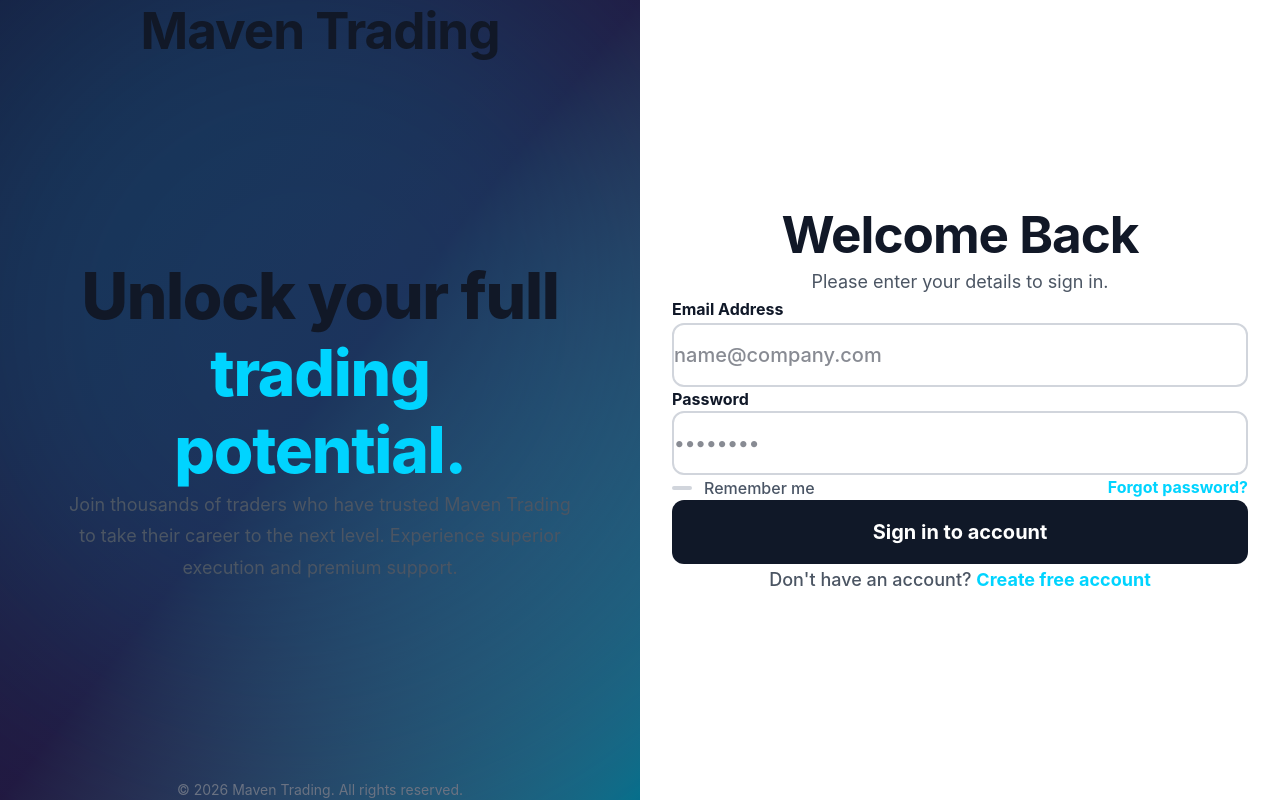
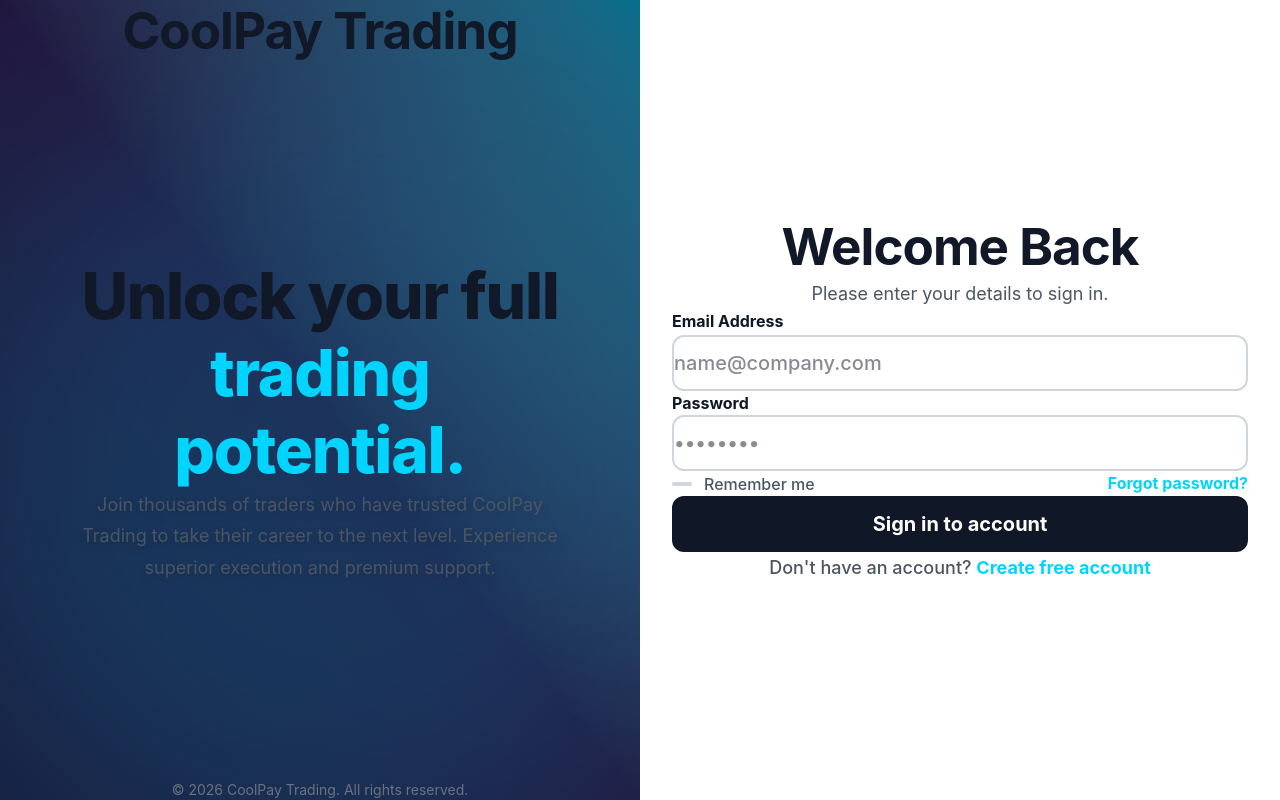
Before and after one commit to Bigmehelen/TradingAppFrontEnd, a Next.js app in the folder trading-app/: page /auth/login in a window 1280 px wide. Built offline with nearby package versions, Linux system fonts and the light colour scheme.

Commit message:
updating contact page

```diff
--- a/trading-app/app/auth/login/page.jsx
+++ b/trading-app/app/auth/login/page.jsx
@@ -37,31 +37,32 @@ function LoginPage() {
 
             <div className="hidden lg:flex w-1/2 relative flex-col justify-between p-12 bg-gray-900 overflow-hidden items-center text-center">
 
-                <div className="absolute inset-0 mt-20 bg-gray-900">
-                    <div className="absolute top-0 mt-20left-0 w-full h-full bg-gradient-to-br from-indigo-900/40 via-purple-900/40 to-[#00a8cc] opacity-60"></div>
+                <div className="absolute inset-0 bg-gray-900">
+                    <div className="absolute top-0 left-0 w-full h-full bg-linear-to-tr from-indigo-900/40 via-purple-900/40 to-[#00a8cc] opacity-60"></div>
 
-                    <div className="absolute top-[-10%] right-[-10%] w-[800px] h-[800px] rounded-full blur-[120px] animate-pulse-glow"
-                        style={{ background: '#00d4ff', opacity: 0.15 }}></div>
+                    <div className="absolute bottom-[-10%] left-[-10%] w-200 h-200 rounded-full blur-[120px] animate-float-delayed"
+                        style={{ background: '#00d4ff', opacity: 0.15 }}>
+                    </div>
                 </div>
 
                 <div className="relative mt-20 z-10">
-                    <h2 className="text-3xl font-bold mt-20 text-white tracking-tight">Maven Trading</h2>
+                    <h2 className="text-3xl font-bold mt-20 text-white tracking-tight"> CoolPay Trading</h2>
                 </div>
 
                 <div className="relative z-10 max-w-lg">
-                    <h1 className="text-5xl font-bold text-white mb-6 leading-tight">
+                    <h1 className="text-3xl font-bold text-white mb-6 leading-tight">
                         Unlock your full <br />
                         <span className="text-[#00d4ff]">
                             trading potential.
                         </span>
                     </h1>
-                    <p className="text-gray-400 text-lg leading-relaxed">
-                        Join thousands of traders who have trusted Maven Trading to take their career to the next level. Experience superior execution and premium support.
+                    <p className="text-gray-500 drop-shadow-lg text-lg mt-10 leading-relaxed">
+                        Join thousands of traders who have trusted CoolPay Trading to take their career to the next level. Experience superior execution and premium support.
                     </p>
                 </div>
 
                 <div className="relative z-10 text-sm m-50 text-gray-500">
-                    © {new Date().getFullYear()} Maven Trading. All rights reserved.
+                    © {new Date().getFullYear()} CoolPay Trading. All rights reserved.
                 </div>
             </div>
 
@@ -72,19 +73,19 @@ function LoginPage() {
 
                 <div className="w-full max-w-xl space-y-10 relative z-10">
                     <div className="text-center lg:text-left">
-                        <h2 className="text-5xl font-bold text-gray-900 mb-3">Welcome Back</h2>
-                        <p className="text-gray-500 text-3xl">Please enter your details to sign in.</p>
+                        <h2 className="text-5xl font-bold text-gray-900 mb-3"> Welcome Back </h2>
+                        <p className="text-gray-500 text-3xl"> Please enter your details to sign in.</p>
                     </div>
 
                     <form onSubmit={handleSubmit} className="space-y-8">
-                        <div className="space-y-3">
+                        <div className="space-y-4">
                             <label className="text-base font-bold text-gray-900 ml-1">Email Address</label>
                             <input
                                 type="email"
                                 value={email}
                                 onChange={(e) => { setEmail(e.target.value); setErrors({ ...errors, email: '' }); }}
                                 placeholder="name@company.com"
-                                className={`w-full h-16 bg-white border-2 rounded-xl px-6 py-5 outline-none transition-all duration-300 font-medium text-xl ${errors.email
+                                className={`w-full h-14 bg-white border-2 rounded-xl px-6 py-5 outline-none transition-all duration-300 font-medium text-xl ${errors.email
                                     ? 'border-red-500 focus:shadow-lg focus:shadow-red-100'
                                     : 'border-gray-300 focus:border-[#00d4ff] focus:shadow-lg focus:shadow-cyan-100 hover:border-cyan-200'
                                     }`}
@@ -92,7 +93,7 @@ function LoginPage() {
                             {errors.email && <p className="text-red-500 text-sm ml-1 font-medium">{errors.email}</p>}
                         </div>
 
-                        <div className="space-y-3">
+                        <div className="space-y-4">
                             <div className="flex items-center justify-between">
                                 <label className="text-base font-bold text-gray-900 ml-1">Password</label>
                             </div>
@@ -101,7 +102,7 @@ function LoginPage() {
                                 value={password}
                                 onChange={(e) => { setPassword(e.target.value); setErrors({ ...errors, password: '' }); }}
                                 placeholder="••••••••"
-                                className={`w-full h-16 bg-white border-2 rounded-xl px-6 py-5 outline-none transition-all duration-300 font-medium text-xl ${errors.password
+                                className={`w-full h-14 bg-white border-2 rounded-xl px-6 py-5 outline-none transition-all duration-300 font-medium text-xl ${errors.password
                                     ? 'border-red-500 focus:shadow-lg focus:shadow-red-100'
                                     : 'border-gray-300 focus:border-[#00d4ff] focus:shadow-lg focus:shadow-cyan-100 hover:border-cyan-200'
                                     }`}
@@ -135,7 +136,7 @@ function LoginPage() {
                         <button
                             type="submit"
                             disabled={isLoading}
-                            className="group relative w-full h-16 bg-gray-900 text-white text-xl font-bold rounded-xl overflow-hidden transition-all duration-300 hover:shadow-2xl hover:shadow-cyan-500/30 active:scale-[0.98] disabled:opacity-70 disabled:cursor-not-allowed mt-8"
+                            className="group relative w-full h-14 bg-gray-900 text-white text-xl font-bold rounded-xl overflow-hidden transition-all duration-300 hover:shadow-2xl hover:shadow-cyan-500/30 active:scale-[0.98] disabled:opacity-70 disabled:cursor-not-allowed mt-8"
                         >
                             <div className="absolute inset-0 opacity-0 group-hover:opacity-100 transition-opacity duration-300"
                                 style={{ background: '#00d4ff' }}></div>
--- a/trading-app/app/auth/register/page.jsx
+++ b/trading-app/app/auth/register/page.jsx
@@ -60,14 +60,16 @@ function RegisterPage() {
             <div className="hidden lg:flex w-1/2 relative flex-col justify-between p-12 bg-gray-900 overflow-hidden items-center text-center">
 
                 <div className="absolute inset-0 bg-gray-900">
-                    <div className="absolute top-0 left-0 w-full h-full bg-gradient-to-tr from-indigo-900/40 via-purple-900/40 to-[#00a8cc] opacity-60"></div>
+                    <div className="absolute top-0 left-0 w-full h-full bg-linear-to-tr from-indigo-900/40 via-purple-900/40 to-[#00a8cc] opacity-60"></div>
 
-                    <div className="absolute bottom-[-10%] left-[-10%] w-[800px] h-[800px] rounded-full blur-[120px] animate-float-delayed"
-                        style={{ background: '#00d4ff', opacity: 0.15 }}></div>
+                    <div className="absolute bottom-[-10%] left-[-10%] w-200 h-200 rounded-full blur-[120px] animate-float-delayed"
+                        style={{ background: '#00d4ff', opacity: 0.15 }}>
+
+                    </div>
                 </div>
 
                 <div className="relative z-10">
-                    <h2 className="text-3xl mt-20 font-bold text-white tracking-tight">Maven Trading</h2>
+                    <h2 className="text-3xl mt-20 font-bold text-white tracking-tight"> CoolPay Trading</h2>
                 </div>
 
                 <div className="relative z-10 max-w-lg">
@@ -94,7 +96,7 @@ function RegisterPage() {
                 </div>
 
                 <div className="relative z-10 text-sm text-gray-500">
-                    © {new Date().getFullYear()} Maven Trading. All rights reserved.
+                    © {new Date().getFullYear()} CoolPay Trading. All rights reserved.
                 </div>
             </div>
 
@@ -111,14 +113,14 @@ function RegisterPage() {
                     </div>
 
                     <form onSubmit={handleSubmit} className="space-y-8">
-                        <div className="space-y-3">
-                            <label className="text-base font-bold text-gray-900 ml-1"> Your name</label>
+                        <div className="space-y-4">
+                            <label className="text-base font-bold text-gray-900 ml-1"> name</label>
                             <input
                                 type="text"
                                 value={formData.name}
                                 onChange={(e) => handleChange('name', e.target.value)}
                                 placeholder="John Doe"
-                                className={`w-full h-16 bg-white border-2 rounded-xl px-6 py-5 outline-none transition-all duration-300 font-medium text-xl ${errors.name
+                                className={`w-full h-14 bg-white border-2 rounded-xl px-6 py-5 outline-none transition-all duration-300 font-medium text-xl ${errors.name
                                     ? 'border-red-500'
                                     : 'border-gray-300 focus:border-[#00d4ff] focus:shadow-lg focus:shadow-cyan-100 hover:border-cyan-200'
                                     }`}
@@ -126,14 +128,14 @@ function RegisterPage() {
                             {errors.name && <p className="text-red-500 text-sm ml-1">{errors.name}</p>}
                         </div>
 
-                        <div className="space-y-3">
+                        <div className="space-y-4">
                             <label className="text-base font-bold text-gray-900 ml-1">Email Address</label>
                             <input
                                 type="email"
                                 value={formData.email}
                                 onChange={(e) => handleChange('email', e.target.value)}
                                 placeholder="name@company.com"
-                                className={`w-full bg-white h-16 border-2 rounded-xl px-6 py-5 outline-none transition-all duration-300 font-medium text-xl ${errors.email
+                                className={`w-full bg-white h-14 border-2 rounded-xl px-6 py-5 outline-none transition-all duration-300 font-medium text-xl ${errors.email
                                     ? 'border-red-500'
                                     : 'border-gray-300 focus:border-[#00d4ff] focus:shadow-lg focus:shadow-cyan-100 hover:border-cyan-200'
                                     }`}
@@ -142,27 +144,27 @@ function RegisterPage() {
                         </div>
 
                         <div className="grid grid-cols-1 md:grid-cols-2 gap-6">
-                            <div className="space-y-3">
+                            <div className="space-y-4">
                                 <label className="text-base font-bold text-gray-900 ml-1">Password</label>
                                 <input
                                     type="password"
                                     value={formData.password}
                                     onChange={(e) => handleChange('password', e.target.value)}
                                     placeholder="••••••••"
-                                    className={`w-full h-16 bg-white border-2 rounded-xl px-6 py-5 outline-none transition-all duration-300 font-medium text-xl ${errors.password
+                                    className={`w-full h-14 bg-white border-2 rounded-xl px-6 py-5 outline-none transition-all duration-300 font-medium text-xl ${errors.password
                                         ? 'border-red-500'
                                         : 'border-gray-300 focus:border-[#00d4ff] focus:shadow-lg focus:shadow-cyan-100 hover:border-cyan-200'
                                         }`}
                                 />
                             </div>
-                            <div className="space-y-3">
+                            <div className="space-y-4">
                                 <label className="text-base font-bold text-gray-900 ml-1">Confirm</label>
                                 <input
                                     type="password"
                                     value={formData.confirmPassword}
                                     onChange={(e) => handleChange('confirmPassword', e.target.value)}
                                     placeholder="••••••••"
-                                    className={`w-full h-16 bg-white border-2 rounded-xl px-6 py-5 outline-none transition-all duration-300 font-medium text-xl ${errors.confirmPassword
+                                    className={`w-full h-14 bg-white border-2 rounded-xl px-6 py-5 outline-none transition-all duration-300 font-medium text-xl ${errors.confirmPassword
                                         ? 'border-red-500'
                                         : 'border-gray-300 focus:border-[#00d4ff] focus:shadow-lg focus:shadow-cyan-100 hover:border-cyan-200'
                                         }`}
@@ -172,7 +174,7 @@ function RegisterPage() {
 
 
                         {formData.password && (
-                            <div className="space-y-1">
+                            <div className="space-y-4">
                                 <div className="flex gap-1 h-1.5">
                                     {[1, 2, 3, 4].map((level) => (
                                         <div key={level} className={`flex-1 rounded-full transition-all duration-300 ${level <= passwordStrength.strength ? passwordStrength.color : 'bg-gray-100'}`} />
@@ -186,7 +188,7 @@ function RegisterPage() {
                         )}
 
 
-                        <div className="space-y-2">
+                        <div className="space-y-4">
                             <label className="flex items-start gap-3 cursor-pointer group">
                                 <div className="relative flex items-center mt-4">
                                     <input
--- a/trading-app/components/AboutSection.jsx
+++ b/trading-app/components/AboutSection.jsx
@@ -14,7 +14,7 @@ function AboutSection() {
                                 Our team is dedicated to driving innovation and becoming the leading prop firm in the trading community.
                             </p>
                             <p style={{ margin: 0 }}>
-                                At Maven, our mission is to empower traders by providing them with the resources they need to succeed.
+                                At CoolPay, our mission is to empower traders by providing them with the resources they need to succeed.
                             </p>
                             <p style={{ margin: 0 }}>
                                 We prioritize transparency and risk management, ensuring a supportive environment for long-term growth.
--- a/trading-app/components/Header.jsx
+++ b/trading-app/components/Header.jsx
@@ -20,7 +20,6 @@ function Header({ onContactClick }) {
       });
     }
   };
-
 
   return (
     <header className="glass-dark" style={{ position: 'fixed', top: 0, left: 0, right: 0, zIndex: 50 }}>
```
